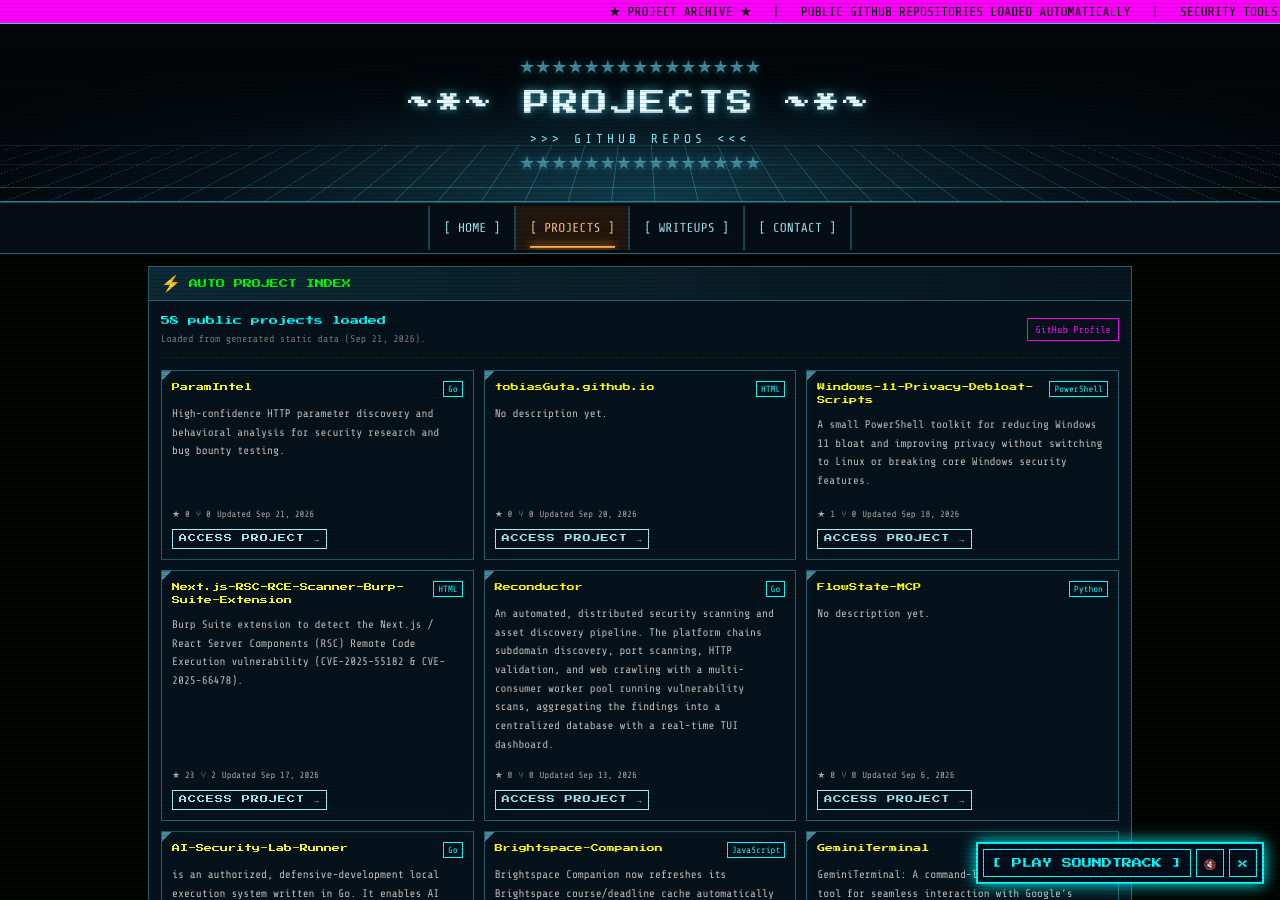
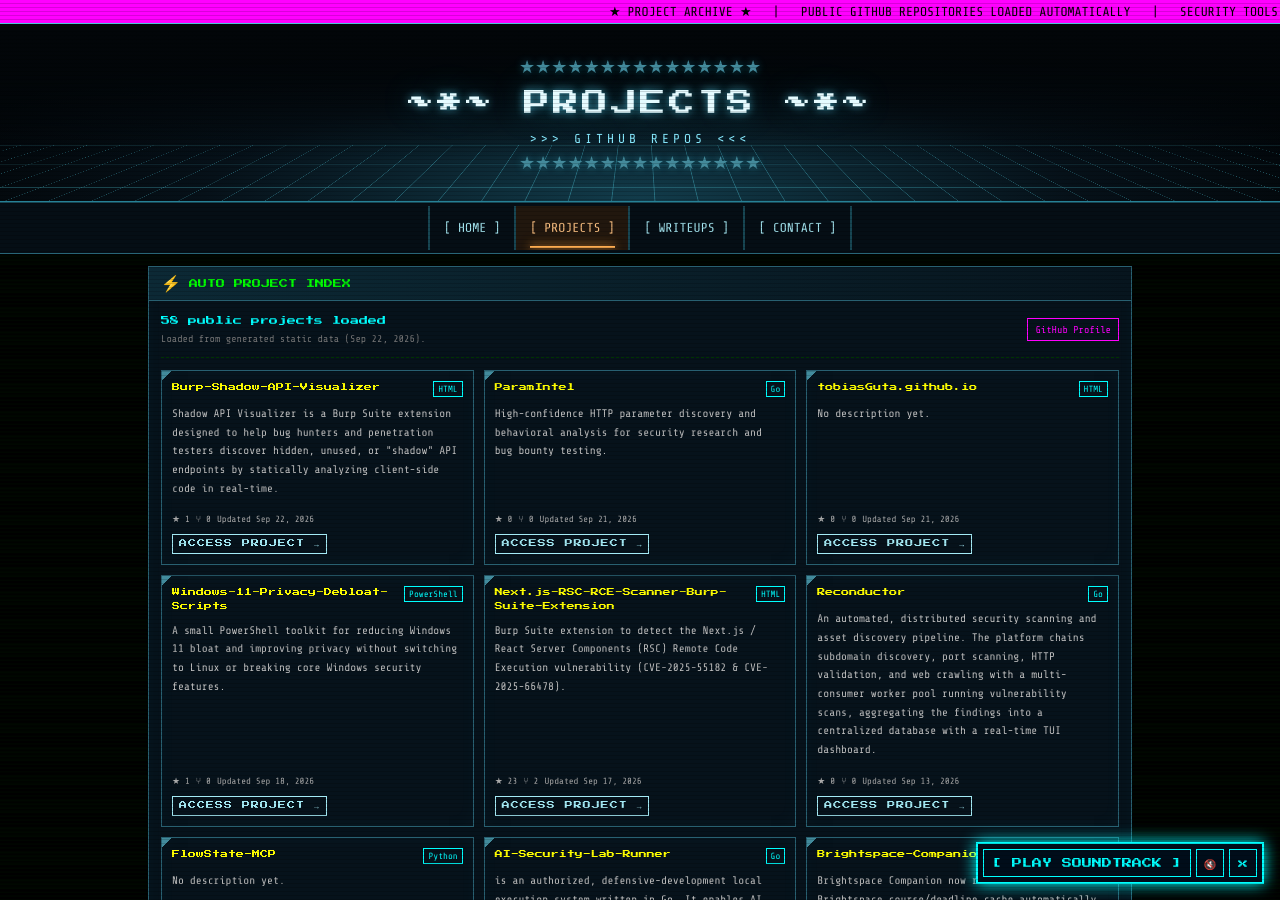
Before and after one commit to tobiasGuta/tobiasGuta.github.io, a Jekyll site: the page built from projects.html, in a window 1280 px wide and 900 px high. Built offline with Jekyll 4.4.1, drawn with Linux system fonts in a browser that asks for light colours; some of the changed text lies outside the part shown.

Commit message:
Update generated project data

```diff
--- a/assets/data/projects.json
+++ b/assets/data/projects.json
@@ -1,8 +1,21 @@
 {
   "owner": "tobiasGuta",
   "source": "github_api",
-  "generated_at": "2026-09-21T15:05:18.123796+00:00",
+  "generated_at": "2026-09-22T13:23:42.583796+00:00",
   "projects": [
+    {
+      "name": "Burp-Shadow-API-Visualizer",
+      "description": "Shadow API Visualizer is a Burp Suite extension designed to help bug hunters and penetration testers discover hidden, unused, or \"shadow\" API endpoints by statically analyzing client-side code in real-time.",
+      "html_url": "https://github.com/tobiasGuta/Burp-Shadow-API-Visualizer",
+      "homepage": null,
+      "language": "HTML",
+      "topics": [],
+      "stargazers_count": 1,
+      "forks_count": 0,
+      "updated_at": "2026-09-22T10:13:33Z",
+      "fork": false,
+      "archived": false
+    },
     {
       "name": "ParamIntel",
       "description": "High-confidence HTTP parameter discovery and behavioral analysis for security research and bug bounty testing.",
@@ -12,7 +25,7 @@
       "topics": [],
       "stargazers_count": 0,
       "forks_count": 0,
-      "updated_at": "2026-09-21T03:29:27Z",
+      "updated_at": "2026-09-21T21:23:35Z",
       "fork": false,
       "archived": false
     },
@@ -25,7 +38,7 @@
       "topics": [],
       "stargazers_count": 0,
       "forks_count": 0,
-      "updated_at": "2026-09-20T13:02:16Z",
+      "updated_at": "2026-09-21T15:05:23Z",
       "fork": false,
       "archived": false
     },
@@ -331,19 +344,6 @@
       "stargazers_count": 0,
       "forks_count": 0,
       "updated_at": "2026-07-31T20:56:36Z",
-      "fork": false,
-      "archived": false
-    },
-    {
-      "name": "Burp-Shadow-API-Visualizer",
-      "description": "Shadow API Visualizer is a Burp Suite extension designed to help bug hunters and penetration testers discover hidden, unused, or \"shadow\" API endpoints by statically analyzing client-side code in real-time.",
-      "html_url": "https://github.com/tobiasGuta/Burp-Shadow-API-Visualizer",
-      "homepage": null,
-      "language": "HTML",
-      "topics": [],
-      "stargazers_count": 0,
-      "forks_count": 0,
-      "updated_at": "2026-07-28T20:28:13Z",
       "fork": false,
       "archived": false
     },
```
